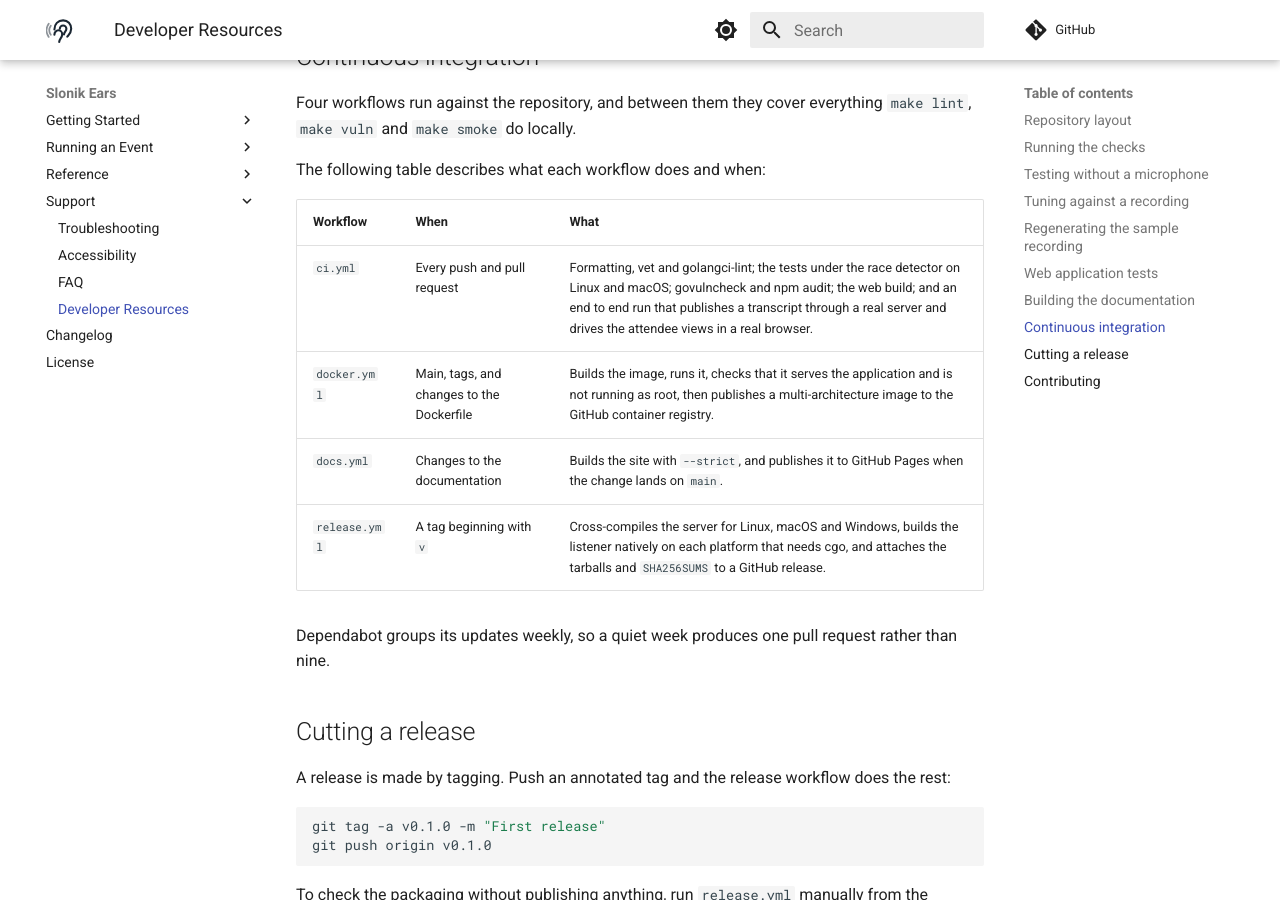
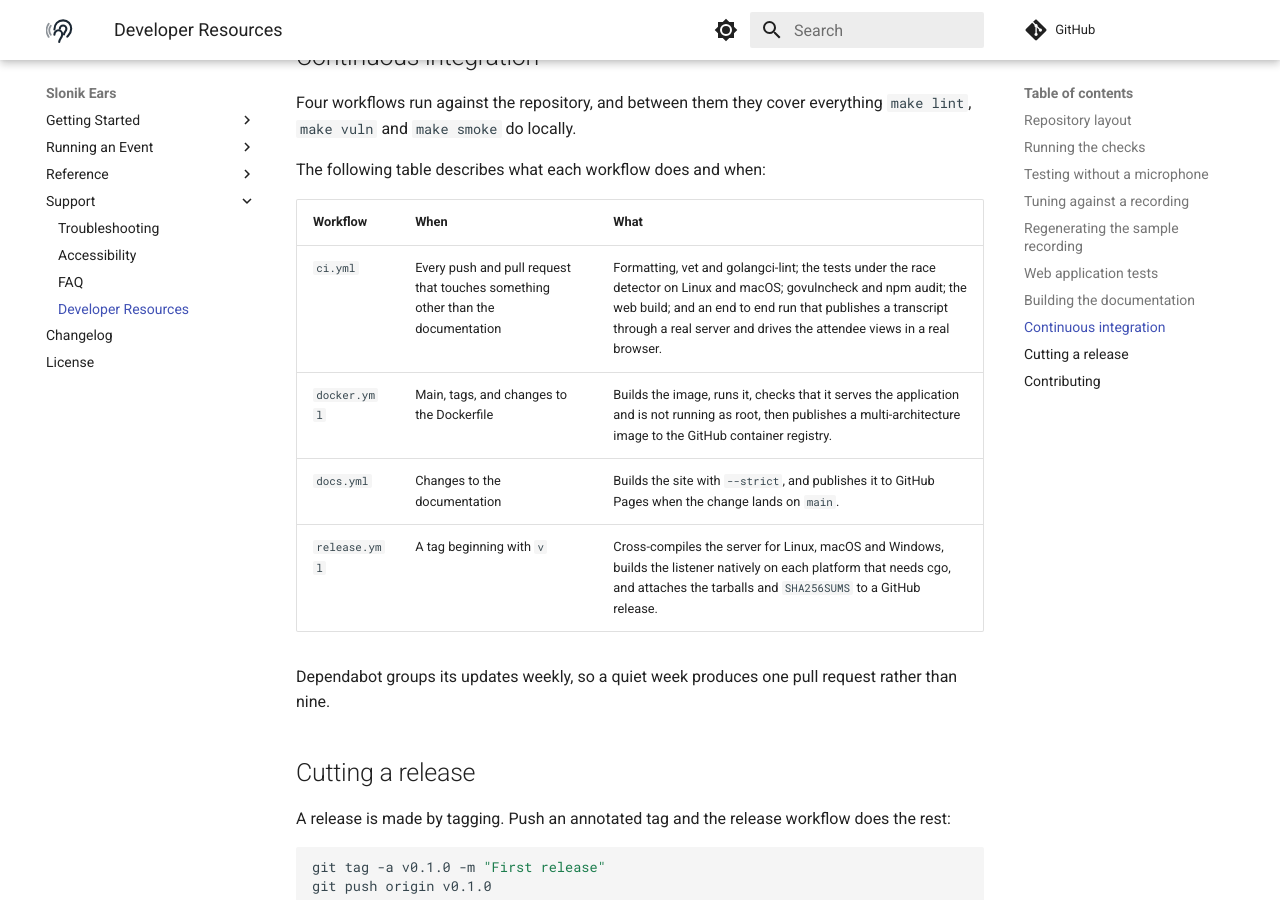
Before and after one commit to dpage/slonik-ears, an MkDocs documentation site: the page built from docs/developers.md, in a window 1280 px wide and 900 px high, scrolled down 2721 px. Built offline with MkDocs 1.6.1 and Material for MkDocs 9.7.7, drawn with Linux system fonts in a browser that asks for light colours; comment, search, counter and statistics services are not loaded.

Commit message:
Note that CI skips documentation-only changes

```diff
--- a/docs/developers.md
+++ b/docs/developers.md
@@ -120,7 +120,7 @@ The following table describes what each workflow does and when:
 
 | Workflow | When | What |
 | --- | --- | --- |
-| `ci.yml` | Every push and pull request | Formatting, vet and golangci-lint; the tests under the race detector on Linux and macOS; govulncheck and npm audit; the web build; and an end to end run that publishes a transcript through a real server and drives the attendee views in a real browser. |
+| `ci.yml` | Every push and pull request that touches something other than the documentation | Formatting, vet and golangci-lint; the tests under the race detector on Linux and macOS; govulncheck and npm audit; the web build; and an end to end run that publishes a transcript through a real server and drives the attendee views in a real browser. |
 | `docker.yml` | Main, tags, and changes to the Dockerfile | Builds the image, runs it, checks that it serves the application and is not running as root, then publishes a multi-architecture image to the GitHub container registry. |
 | `docs.yml` | Changes to the documentation | Builds the site with `--strict`, and publishes it to GitHub Pages when the change lands on `main`. |
 | `release.yml` | A tag beginning with `v` | Cross-compiles the server for Linux, macOS and Windows, builds the listener natively on each platform that needs cgo, and attaches the tarballs and `SHA256SUMS` to a GitHub release. |
```
